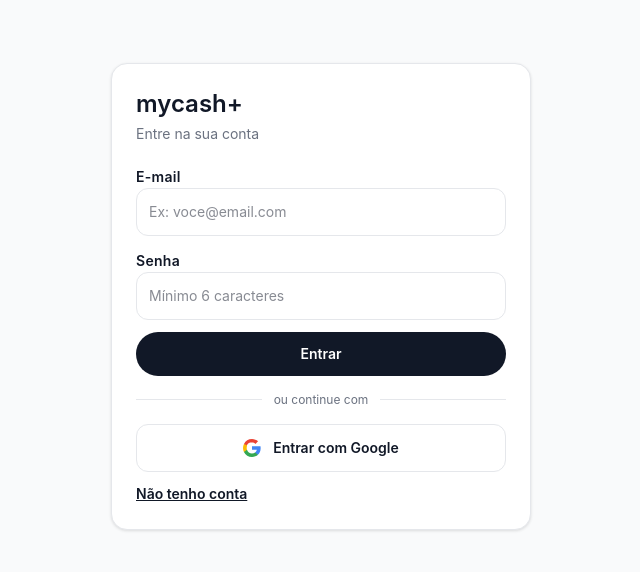
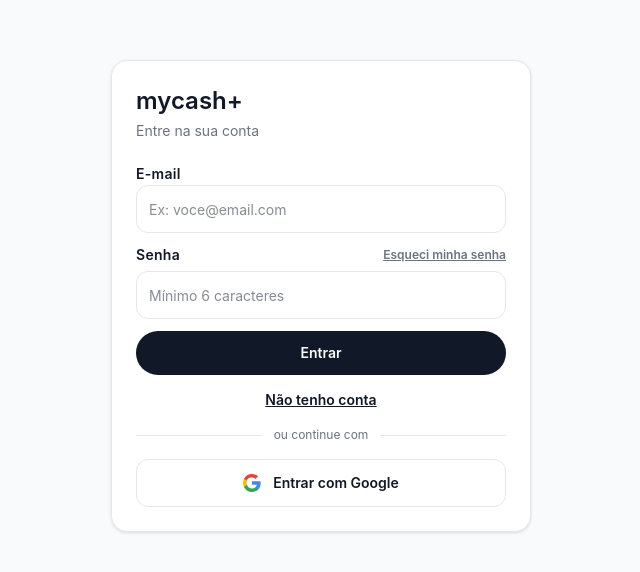
Before and after one commit to sergioprando/dasboard-mycash, a React (Vite) app: page /login in a window 1280 px wide. Shown: the part 104-676 px from the top of the page, without its empty margins (319-959 px from the left). Built offline with nearby package versions, Linux system fonts and the light colour scheme; no server answers.

Commit message:
feat: improve login page UX
- Move "Não tenho conta" link below main submit button
- Add "Esqueci minha senha" link next to password label (login mode only)
- Password reset sends email via Supabase with redirect to app

Co-Authored-By: Claude Sonnet 4.6 <noreply@anthropic.com>

```diff
--- a/src/components/auth/LoginPage.tsx
+++ b/src/components/auth/LoginPage.tsx
@@ -2,6 +2,7 @@ import { useState } from 'react'
 import { Navigate } from 'react-router-dom'
 import { APP_ROUTES } from '../../constants/routes'
 import { useAuth } from '../../hooks/useAuth'
+import { supabase } from '../../lib/supabaseClient'
 
 export function LoginPage() {
   const { user, signIn, signUp, signInWithGoogle, loading } = useAuth()
@@ -68,7 +69,26 @@ export function LoginPage() {
             />
           </label>
           <label className="block space-y-1.5">
-            <span className="text-sm font-semibold tracking-[0.3px] text-text-primary">Senha</span>
+            <div className="flex items-center justify-between">
+              <span className="text-sm font-semibold tracking-[0.3px] text-text-primary">Senha</span>
+              {mode === 'login' ? (
+                <button
+                  type="button"
+                  onClick={async () => {
+                    if (!email) { setMessage('Digite seu e-mail primeiro.'); return }
+                    setSubmitting(true)
+                    const { error } = await supabase.auth.resetPasswordForEmail(email, {
+                      redirectTo: window.location.origin,
+                    })
+                    setMessage(error ? error.message : 'E-mail de recuperação enviado! Verifique sua caixa de entrada.')
+                    setSubmitting(false)
+                  }}
+                  className="text-xs font-semibold text-text-secondary underline hover:text-text-primary"
+                >
+                  Esqueci minha senha
+                </button>
+              ) : null}
+            </div>
             <input
               value={password}
               onChange={(e) => setPassword(e.target.value)}
@@ -85,6 +105,18 @@ export function LoginPage() {
             className="h-11 w-full rounded-full bg-bg-inverse px-5 text-sm font-semibold text-text-inverse disabled:opacity-60"
           >
             {submitting ? 'Aguarde...' : mode === 'login' ? 'Entrar' : 'Criar conta'}
+          </button>
+
+          {/* Link Não tenho conta — abaixo do botão principal */}
+          <button
+            type="button"
+            onClick={() => {
+              setMode((prev) => (prev === 'login' ? 'signup' : 'login'))
+              setMessage(null)
+            }}
+            className="w-full text-center text-sm font-semibold text-text-primary underline"
+          >
+            {mode === 'login' ? 'Não tenho conta' : 'Já tenho conta'}
           </button>
         </form>
 
@@ -107,7 +139,6 @@ export function LoginPage() {
           disabled={submitting}
           className="flex h-12 w-full items-center justify-center gap-3 rounded-[var(--radius-md)] border border-border-default bg-bg-surface text-sm font-semibold text-text-primary transition hover:bg-[var(--color-neutral-100)] disabled:opacity-60"
         >
-          {/* Ícone Google */}
           <svg width="18" height="18" viewBox="0 0 18 18" fill="none" xmlns="http://www.w3.org/2000/svg">
             <path d="M17.64 9.2c0-.637-.057-1.251-.164-1.84H9v3.481h4.844c-.209 1.125-.843 2.078-1.796 2.717v2.258h2.908c1.702-1.567 2.684-3.875 2.684-6.615z" fill="#4285F4"/>
             <path d="M9 18c2.43 0 4.467-.806 5.956-2.184l-2.908-2.258c-.806.54-1.837.86-3.048.86-2.344 0-4.328-1.584-5.036-3.711H.957v2.332A8.997 8.997 0 0 0 9 18z" fill="#34A853"/>
@@ -117,17 +148,6 @@ export function LoginPage() {
           Entrar com Google
         </button>
 
-        <button
-          type="button"
-          onClick={() => {
-            setMode((prev) => (prev === 'login' ? 'signup' : 'login'))
-            setMessage(null)
-          }}
-          className="mt-3 text-sm font-semibold text-text-primary underline"
-        >
-          {mode === 'login' ? 'Não tenho conta' : 'Já tenho conta'}
-        </button>
-
         {message ? <p className="mt-3 text-xs text-text-secondary">{message}</p> : null}
       </section>
     </main>
```
